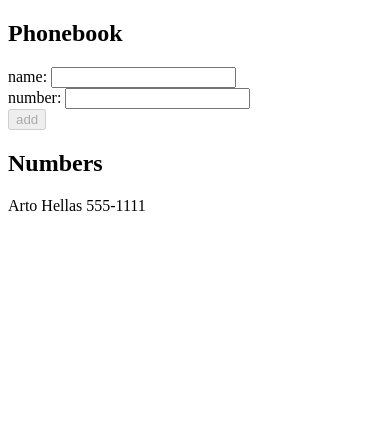
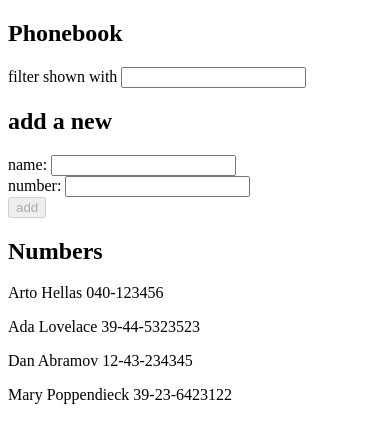
Before and after one commit to corteshvictor/fullstackopen, a React (Create React App) app in the folder part2/phonebook/: page / in a window 390 px wide. Shown: the top 442 px of the page. Built offline with nearby package versions, Linux system fonts and the light colour scheme.

Commit message:
2.9*: The Phonebook Step4

```diff
--- a/part2/phonebook/src/App.js
+++ b/part2/phonebook/src/App.js
@@ -1,4 +1,11 @@
 import { useState } from "react";
+
+const PHONEBOOK = [
+  { name: "Arto Hellas", number: "040-123456" },
+  { name: "Ada Lovelace", number: "39-44-5323523" },
+  { name: "Dan Abramov", number: "12-43-234345" },
+  { name: "Mary Poppendieck", number: "39-23-6423122" },
+];
 
 const startCase = (value) =>
   typeof value === "string"
@@ -9,14 +16,14 @@ const startCase = (value) =>
     : "";
 
 const App = () => {
-  const [persons, setPersons] = useState([
-    { name: "Arto Hellas", number: "555-1111" },
-  ]);
+  const [persons, setPersons] = useState(PHONEBOOK);
   const [newName, setNewName] = useState("");
   const [newNumber, setNewNumber] = useState("");
+  const [search, setSearch] = useState("");
 
-  const handleChangeName = (event) => setNewName(event.target.value);
-  const handleChangeNumber = (event) => setNewNumber(event.target.value);
+  const handleSetName = (event) => setNewName(event.target.value);
+  const handleSetNumber = (event) => setNewNumber(event.target.value);
+  const handleSetSearch = (event) => setSearch(event.target.value);
 
   const handleSubmit = (event) => {
     event.preventDefault();
@@ -27,17 +34,27 @@ const App = () => {
 
     setPersons([...persons, { name: formatName, number: newNumber }]);
     setNewName("");
+    setNewNumber("");
   };
+
+  const filterPersons = (value = "") =>
+    persons.filter(({ name }) =>
+      name.toLowerCase().includes(value.toLowerCase())
+    );
 
   return (
     <div>
       <h2>Phonebook</h2>
+      <p>
+        filter shown with <input onChange={handleSetSearch} />
+      </p>
+      <h2>add a new</h2>
       <form onSubmit={handleSubmit}>
         <div>
-          name: <input value={newName} onChange={handleChangeName} />
+          name: <input value={newName} onChange={handleSetName} />
         </div>
         <div>
-          number: <input value={newNumber} onChange={handleChangeNumber} />
+          number: <input value={newNumber} onChange={handleSetNumber} />
         </div>
         <div>
           <button type="submit" disabled={!newName}>
@@ -46,7 +63,7 @@ const App = () => {
         </div>
       </form>
       <h2>Numbers</h2>
-      {persons.map(({ name, number }) => (
+      {filterPersons(search).map(({ name, number }) => (
         <p key={name}>
           {name} {number}
         </p>
```
